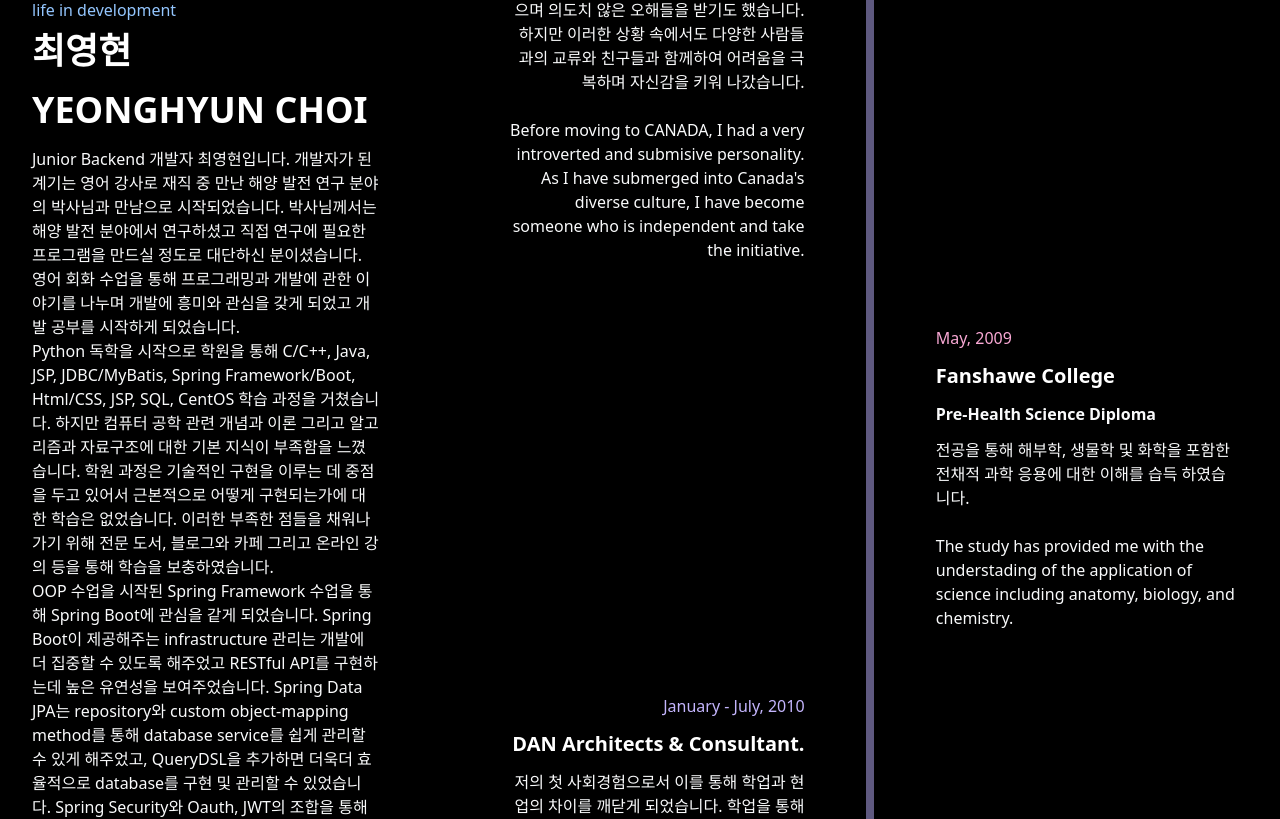
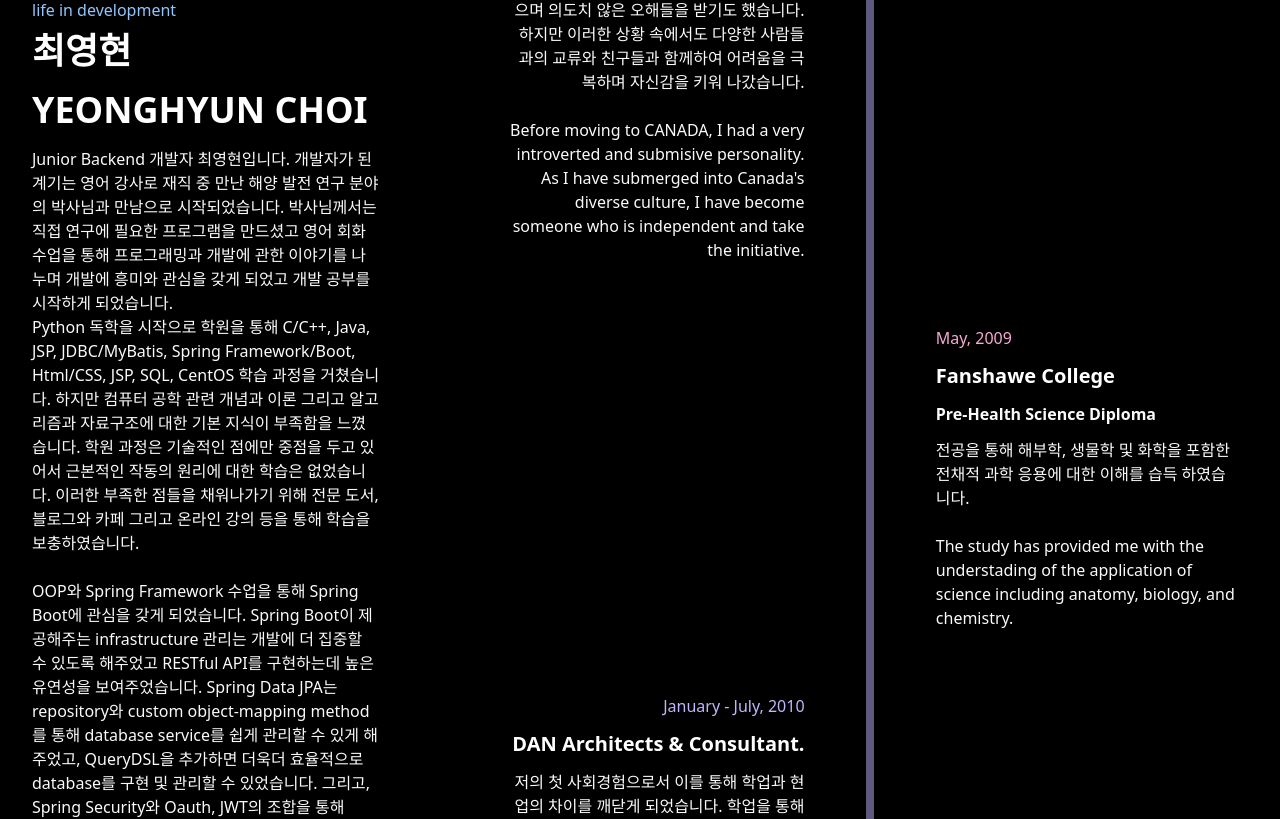
Before and after one commit to yhdchoi/portfolio, a Vue app: page /about in a window 1280 px wide. Shown: the part 412-1231 px from the top of the page. Built offline with nearby package versions, Linux system fonts and the light colour scheme.

Commit message:
About update

```diff
--- a/src/views/About.vue
+++ b/src/views/About.vue
@@ -24,33 +24,37 @@
           <p class="text-sm md:text-base text-gray-50 mb-4">
             Junior Backend 개발자 최영현입니다. 개발자가 된 계기는 영어 강사로
             재직 중 만난 해양 발전 연구 분야의 박사님과 만남으로 시작되었습니다.
-            박사님께서는 해양 발전 분야에서 연구하셨고 직접 연구에 필요한
-            프로그램을 만드실 정도로 대단하신 분이셨습니다. 영어 회화 수업을
+            박사님께서는 직접 연구에 필요한 프로그램을 만드셨고 영어 회화 수업을
             통해 프로그래밍과 개발에 관한 이야기를 나누며 개발에 흥미와 관심을
-            갖게 되었고 개발 공부를 시작하게 되었습니다. <br> Python 독학을 시작으로
-            학원을 통해 C/C++, Java, JSP, JDBC/MyBatis, Spring Framework/Boot,
-            Html/CSS, JSP, SQL, CentOS 학습 과정을 거쳤습니다. 하지만 컴퓨터
-            공학 관련 개념과 이론 그리고 알고리즘과 자료구조에 대한 기본 지식이
-            부족함을 느꼈습니다. 학원 과정은 기술적인 구현을 이루는 데 중점을
-            두고 있어서 근본적으로 어떻게 구현되는가에 대한 학습은 없었습니다.
-            이러한 부족한 점들을 채워나가기 위해 전문 도서, 블로그와 카페 그리고
-            온라인 강의 등을 통해 학습을 보충하였습니다. <br> OOP 수업을 시작된
-            Spring Framework 수업을 통해 Spring Boot에 관심을 같게 되었습니다.
-            Spring Boot이 제공해주는 infrastructure 관리는 개발에 더 집중할 수
-            있도록 해주었고 RESTful API를 구현하는데 높은 유연성을
+            갖게 되었고 개발 공부를 시작하게 되었습니다. <br />
+            Python 독학을 시작으로 학원을 통해 C/C++, Java, JSP, JDBC/MyBatis,
+            Spring Framework/Boot, Html/CSS, JSP, SQL, CentOS 학습 과정을
+            거쳤습니다. 하지만 컴퓨터 공학 관련 개념과 이론 그리고 알고리즘과
+            자료구조에 대한 기본 지식이 부족함을 느꼈습니다. 학원 과정은
+            기술적인 점에만 중점을 두고 있어서 근본적인 작동의 원리에 대한
+            학습은 없었습니다. 이러한 부족한 점들을 채워나가기 위해 전문 도서,
+            블로그와 카페 그리고 온라인 강의 등을 통해 학습을 보충하였습니다.
+            <br />
+            <br />
+            OOP와 Spring Framework 수업을 통해 Spring Boot에 관심을 갖게
+            되었습니다. Spring Boot이 제공해주는 infrastructure 관리는 개발에 더
+            집중할 수 있도록 해주었고 RESTful API를 구현하는데 높은 유연성을
             보여주었습니다. Spring Data JPA는 repository와 custom object-mapping
             method를 통해 database service를 쉽게 관리할 수 있게 해주었고,
             QueryDSL을 추가하면 더욱더 효율적으로 database를 구현 및 관리할 수
-            있었습니다. Spring Security와 Oauth, JWT의 조합을 통해 session
-            fixation, cross site request와 같은 취약점들로부터의 보호와 함께
-            application의 보안을 구축할 수 있었습니다. <br> 현재는 Frontend에 대한
-            이해를 높이기 위해서 Vue.js, Axios와 함께 Spring Boot Application을
-            개발 중이며, Application의 deploying, managing과 scaling을 위해
-            Docker, Kubernetes, AWS를 구현하고 활용하며 개념과 원리를 터득하고
-            습득하였습니다. <br> 디자이너로 활동하며 많은 협력을 통해 communication과
-            기획 능력을 다졌으며 작은 것도 그냥 지나치지 않는 꼼꼼한 성격을
-            가지고 있습니다. 앞으로도 열정과 협력을 통해 많은 분과 함께 좋은
-            개발자로 발전해 가겠습니다.
+            있었습니다. 그리고, Spring Security와 Oauth, JWT의 조합을 통해
+            session fixation, cross site request와 같은 취약점들로부터의 보호와
+            함께 application의 보안을 구축할 수 있었습니다. <br />
+            <br />
+            현재는 Frontend에 대한 이해를 높이기 위해서 Vue.js, Axios와 함께
+            Spring Boot Application을 개발 중이며, Application의 deploying,
+            managing과 scaling을 위해 Docker, Kubernetes, AWS를 활용하며 개념과
+            원리를 터득하고 습득하였습니다. <br />
+            <br />
+            디자이너로 활동하며 많은 협력을 통해 communication과 기획 능력을
+            다졌으며 작은 것도 그냥 지나치지 않는 꼼꼼한 성격을 가지고 있습니다.
+            앞으로도 열정과 협력을 통해 많은 분과 함께 좋은 개발자로 발전해
+            가겠습니다.
           </p>
           <p class="text-sm md:text-base text-gray-50 mb-4">
             Hello. I'm Yeonghyun. You can also call me by Daniel. From both the
```
